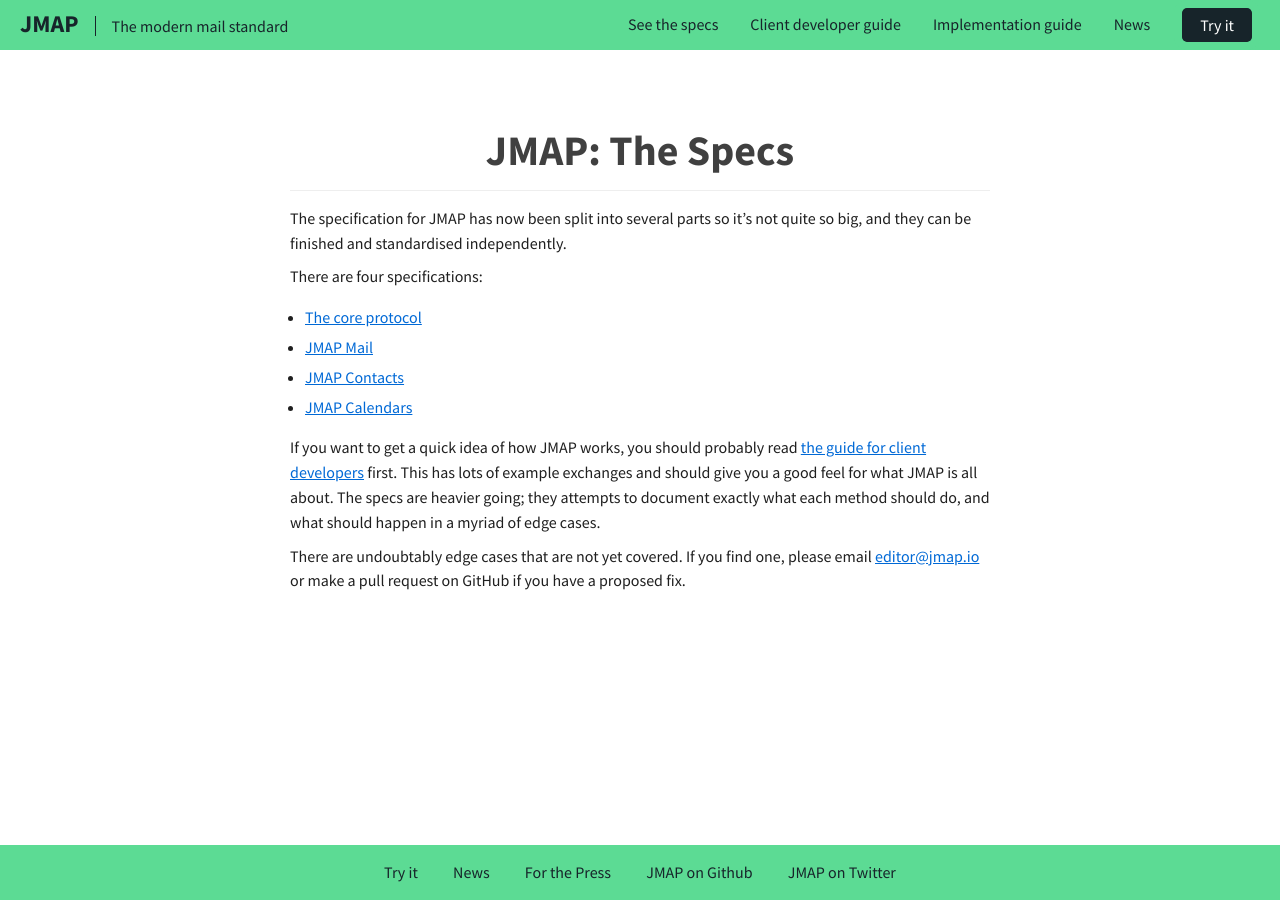
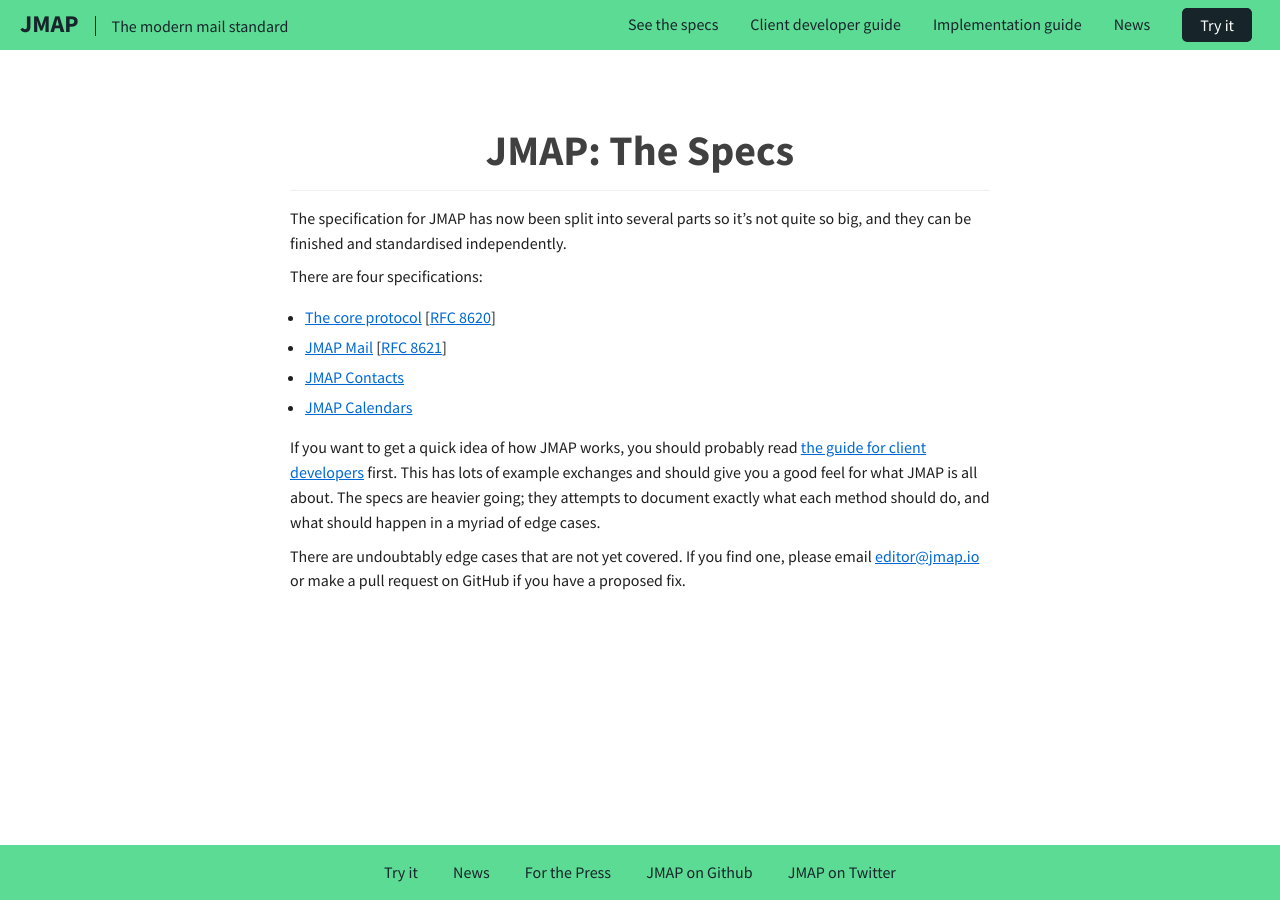
Before and after one commit to jmapio/jmapio.github.io, a Jekyll site: the page built from spec.md, in a window 1280 px wide. Built offline with Jekyll 4.4.1, drawn with Linux system fonts in a browser that asks for light colours.

Commit message:
spec: link also to IETF specs

```diff
--- a/spec.md
+++ b/spec.md
@@ -11,8 +11,9 @@ The specification for JMAP has now been split into several parts so it's not qui
 
 There are four specifications:
 
-* [The core protocol](spec-core.html)
-* [JMAP Mail](spec-mail.html)
+
+* [The core protocol](spec-core.html) [[RFC 8620](https://tools.ietf.org/html/rfc8620)]
+* [JMAP Mail](spec-mail.html) [[RFC 8621](https://tools.ietf.org/html/rfc8621)]
 * [JMAP Contacts](spec-contacts.html)
 * [JMAP Calendars](spec-calendars.html)
 
```
